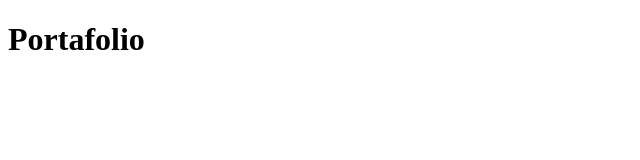
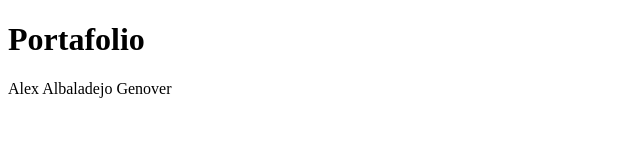
Before and after one commit to aalbala17/aalbala17.github.io, a plain HTML site: page Portafolio.html in a window 1280 px wide. Shown: the whole page, without its empty margins (0-640 px from the left). Drawn offline with Linux system fonts and the light colour scheme.

Commit message:
Update Portafolio.html

```diff
--- a/Portafolio.html
+++ b/Portafolio.html
@@ -2,5 +2,6 @@
 <html>
 <body>
 <h1>Portafolio</h1>
+<p>Alex Albaladejo Genover</p>
 </body>
 </html>
```
